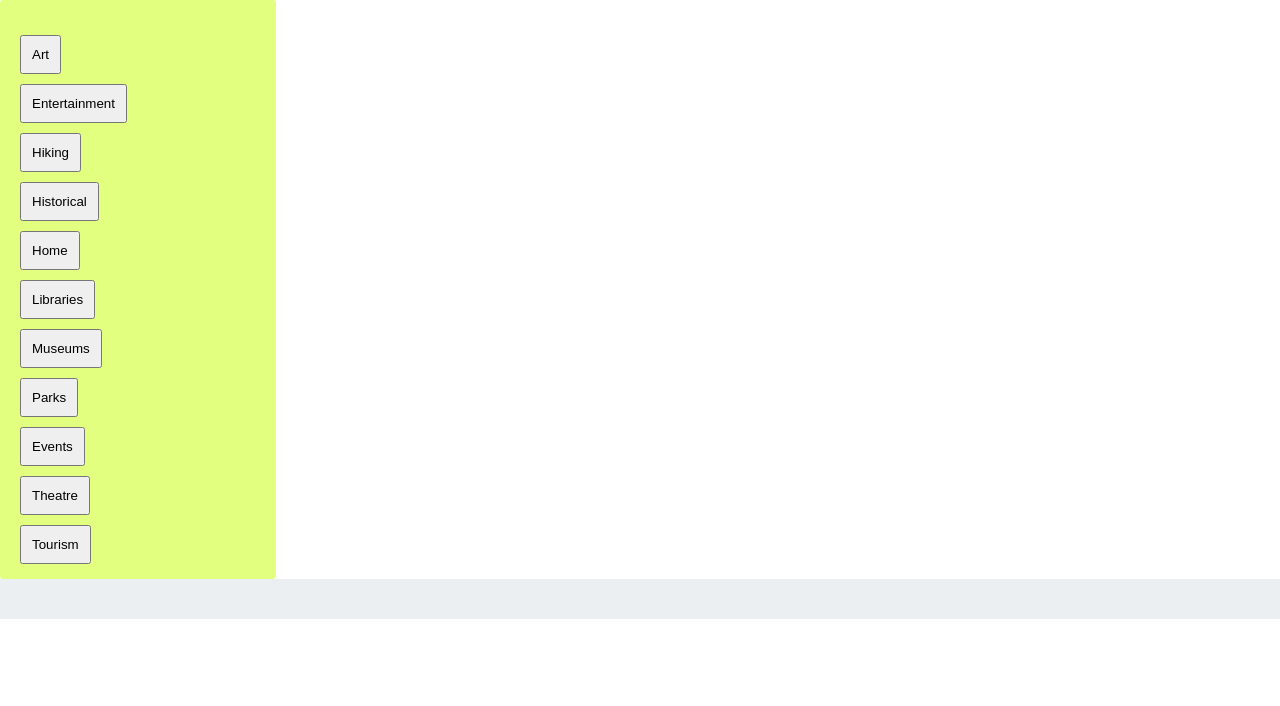
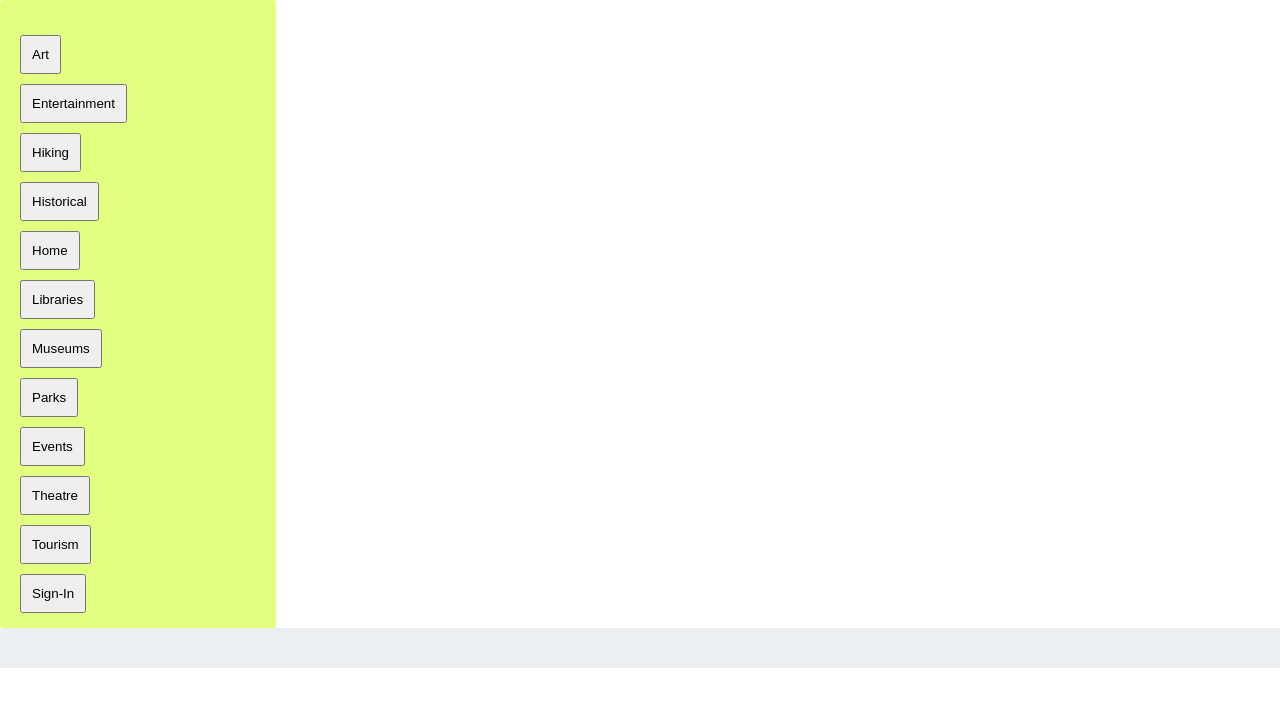
Before and after one commit to Core-Creates/aye-wey-sa, a React (Create React App) app: page / in a window 1280 px wide. Shown: the top 706 px of the page. Built offline with nearby package versions, Linux system fonts and the light colour scheme.

Commit message:
added the sign in buttom

```diff
--- a/src/components/navbar/Navbar.js
+++ b/src/components/navbar/Navbar.js
@@ -34,6 +34,7 @@ class Navbar extends Component {
                                 <br></br>
                                 <button className="button is-info" id="tourism">Tourism</button>
                                 <br></br>
+                                <button className="button is-info" id="tourism">Sign-In</button>
                             </div>
                         </nav>
                     </div>
```
